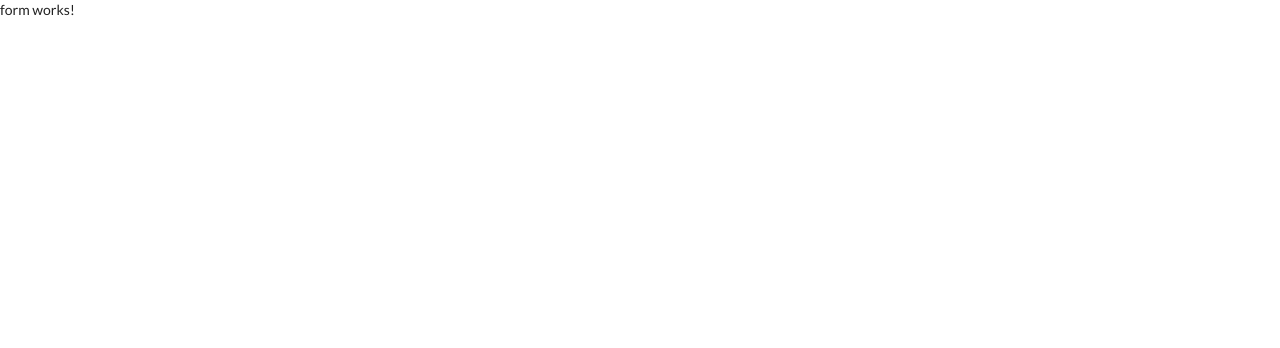
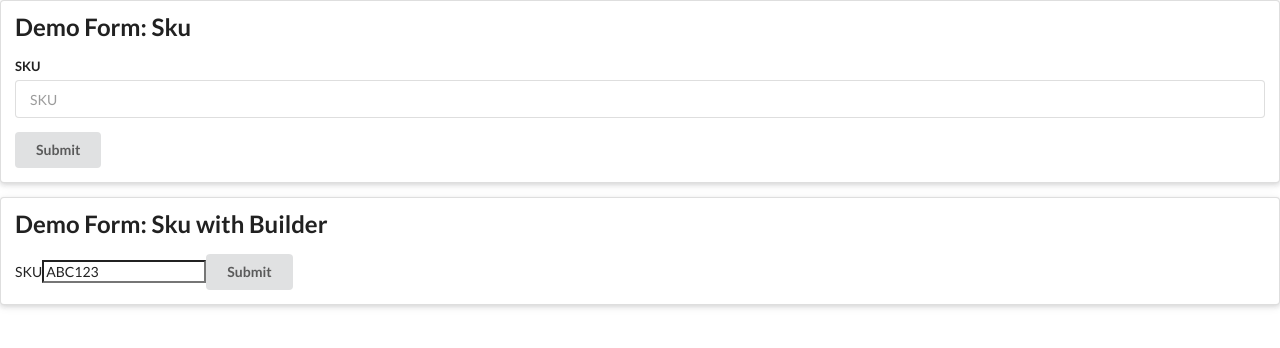
Before and after one commit to peter0618/angular-study, an Angular app: page /form in a window 1280 px wide. Shown: the top 348 px of the page. Built offline with nearby package versions, Linux system fonts and the light colour scheme.

Commit message:
ngForm, ngModel (formGroup, formControl)

```diff
--- a/src/app/app-routing.module.ts
+++ b/src/app/app-routing.module.ts
@@ -7,7 +7,7 @@
 const routes: Routes = [
   { path: 'form', component: FormComponent },
   { path: 'directive', component: DirectiveComponent },
-  { path: '', redirectTo: '/directive', pathMatch: 'full' },
+  { path: '', redirectTo: '/form', pathMatch: 'full' },
 ];
 
 @NgModule({
--- a/src/app/app.module.ts
+++ b/src/app/app.module.ts
@@ -5,6 +5,7 @@
 import { FormComponent } from './form/form.component';
 import { AppRoutingModule } from './app-routing.module';
 import { DirectiveComponent } from './directive/directive.component';
+import {FormsModule, ReactiveFormsModule} from '@angular/forms';
 
 @NgModule({
   declarations: [
@@ -15,6 +16,8 @@
   imports: [
     BrowserModule,
     AppRoutingModule,
+    FormsModule,
+    ReactiveFormsModule,
   ],
   providers: [],
   bootstrap: [AppComponent]
--- a/src/app/form/form.component.html
+++ b/src/app/form/form.component.html
@@ -1 +1,19 @@
-<p>form works!</p>
+<div class="ui raised segment">
+  <h2 class="ui header">Demo Form: Sku</h2>
+  <form #f="ngForm" (ngSubmit)="onSubmit(f.value)" class="ui form">
+    <div class="field">
+      <label for="skuInput">SKU</label>
+      <input type="text" id="skuInput" placeholder="SKU" name="sku" ngModel />
+    </div>
+    <button type="submit" class="ui button">Submit</button>
+  </form>
+</div>
+
+<div class="ui raised segment">
+  <h2 class="ui header">Demo Form: Sku with Builder</h2>
+  <form [formGroup]="myForm" (ngSubmit)="onSubmit(myForm.value)">
+    <label for="skuInput2">SKU</label>
+    <input type="text" id="skuInput2" placeholder="SKU" [formControl]="myForm.controls['sku']" />
+    <button type="submit" class="ui button">Submit</button>
+  </form>
+</div>
--- a/src/app/form/form.component.ts
+++ b/src/app/form/form.component.ts
@@ -1,15 +1,28 @@
 import { Component, OnInit } from '@angular/core';
+import {
+  FormBuilder,
+  FormGroup
+} from '@angular/forms';
 
 @Component({
   selector: 'app-form',
   templateUrl: './form.component.html',
-  styleUrls: ['./form.component.css']
+  styleUrls: ['./form.component.css'],
 })
 export class FormComponent implements OnInit {
+  myForm: FormGroup;
 
-  constructor() { }
+  constructor(fb: FormBuilder) {
+    this.myForm = fb.group({
+      sku: ['ABC123']
+    });
+  }
 
   ngOnInit() {
+
   }
 
+  onSubmit(value: string): void {
+    console.log(`you submitted value: `, value);
+  }
 }
```
Also changed, not shown: 1 other file (tests, documents, lock files or other folders).
